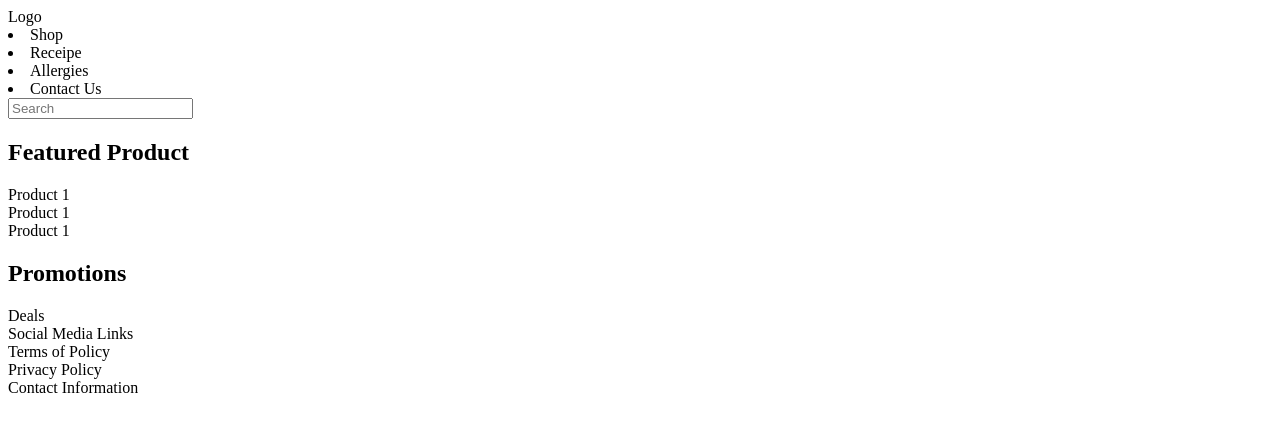
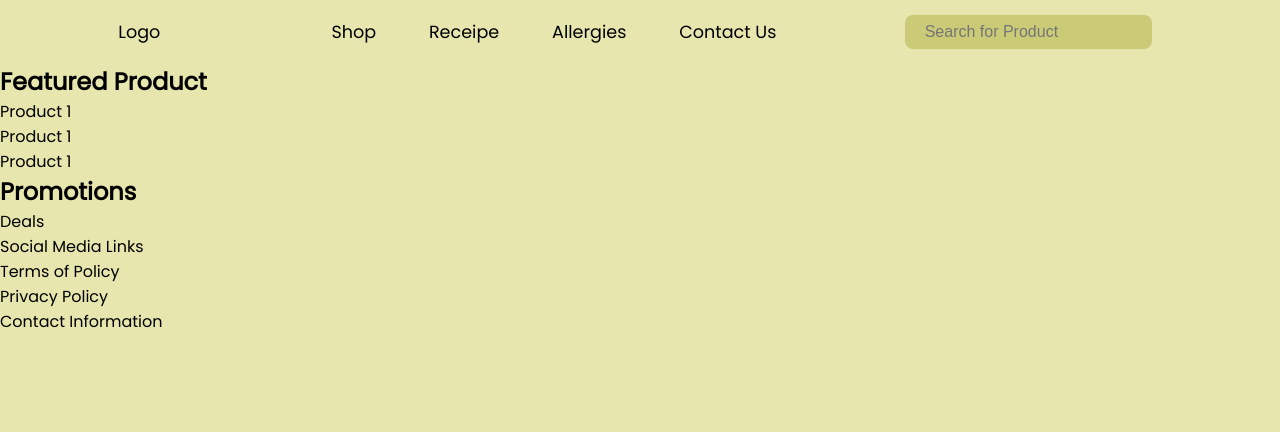
Before and after one commit to ryanscode21/fruits, a plain HTML site: page index.html in a window 1280 px wide. Drawn offline with Linux system fonts and the light colour scheme.

Commit message:
Style the header section

```diff
--- /dev/null
+++ b/css/style.css
@@ -0,0 +1,73 @@
+* {
+    margin: 0;
+    padding: 0;
+    box-sizing: border-box;
+}
+
+@font-face {
+    font-family: "Poppins";
+    src: url("../fonts/Poppins-Regular.ttf");
+}
+
+body {
+    font-family: "Poppins";
+    background-color: rgb(230, 230, 174);
+}
+
+/* =======Header Section===== */
+
+.red {
+    background-color: red;
+    color: white;
+}
+
+header {
+    height: 8vh;
+}
+
+nav {
+    display: flex;
+    flex-direction: row;
+    justify-content: space-evenly;
+    align-items: center;
+    width: 100%;
+
+    font-size: 1.1rem;
+}
+
+#header-items {
+    display: flex;
+    flex-direction: row;
+}
+
+.header-item {
+    margin-left: 3em;
+    cursor: pointer;
+    font-weight: 500;
+}
+
+.header-item:hover {
+    text-decoration: underline;
+
+}
+
+#header-search-box {
+    margin: 10px;
+    padding: 8px 20px;
+    border: 0;
+    border-radius: 8px;
+    font-size: 1rem;
+    outline: none;
+    background-color: rgb(203, 203, 119);
+    color: black
+}
+
+.center {
+    display: flex;
+    justify-content: center;
+    align-items: center;
+}
+
+ui {
+    list-style-type: none;
+}
--- a/index.html
+++ b/index.html
@@ -5,26 +5,25 @@
     <meta charset="UTF-8">
     <meta name="viewport" content="width=device-width, initial-scale=1.0">
     <title>HomePage</title>
+    <link rel="stylesheet" href="css/style.css">
 </head>
 
 <body>
-    <header>
+    <header class="center">
         <nav>
             <div>
                 Logo
             </div>
 
-            <div>
-                <ui>
-                    <li>Shop </li>
-                    <li>Receipe</li>
-                    <li>Allergies</li>
-                    <li>Contact Us</li>
-                </ui>
-            </div>
+            <ui id="header-items">
+                <li class="header-item">Shop </li>
+                <li class="header-item">Receipe</li>
+                <li class="header-item">Allergies</li>
+                <li class="header-item">Contact Us</li>
+            </ui>
 
             <div>
-                <input type="text" placeholder="Search">
+                <input type="text" placeholder="Search for Product" id="header-search-box">
             </div>
         </nav>
     </header>
```
Also changed, not shown: fonts/Poppins-Regular.ttf (added).
